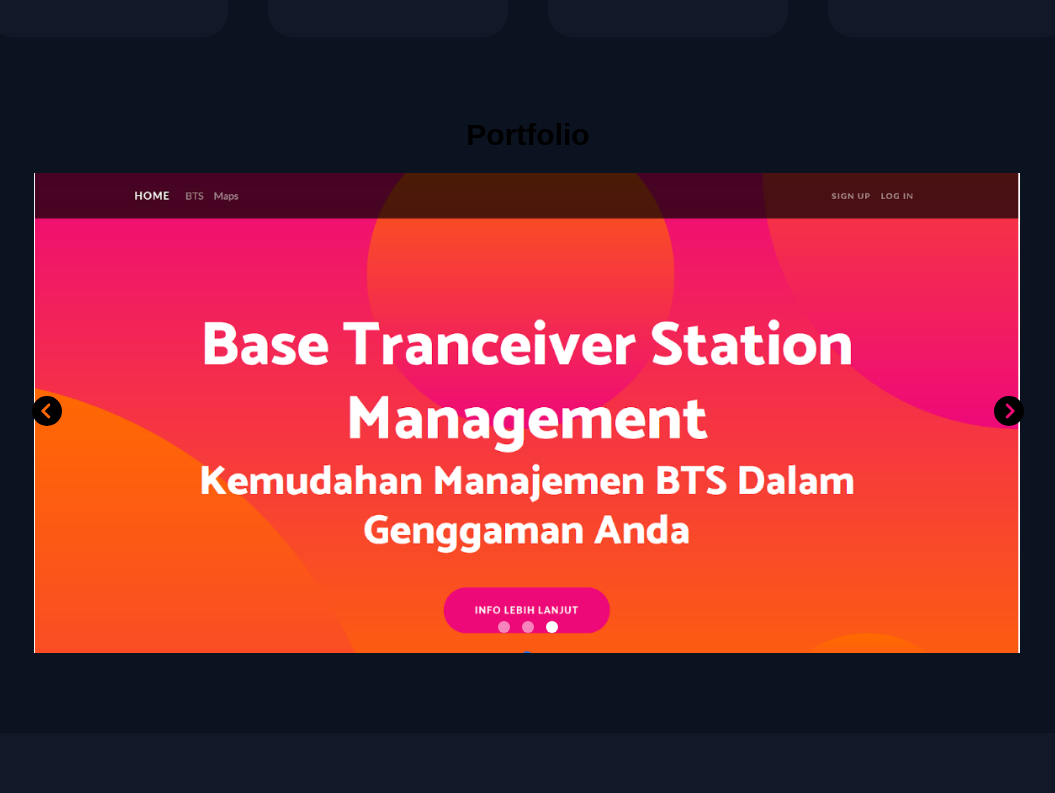
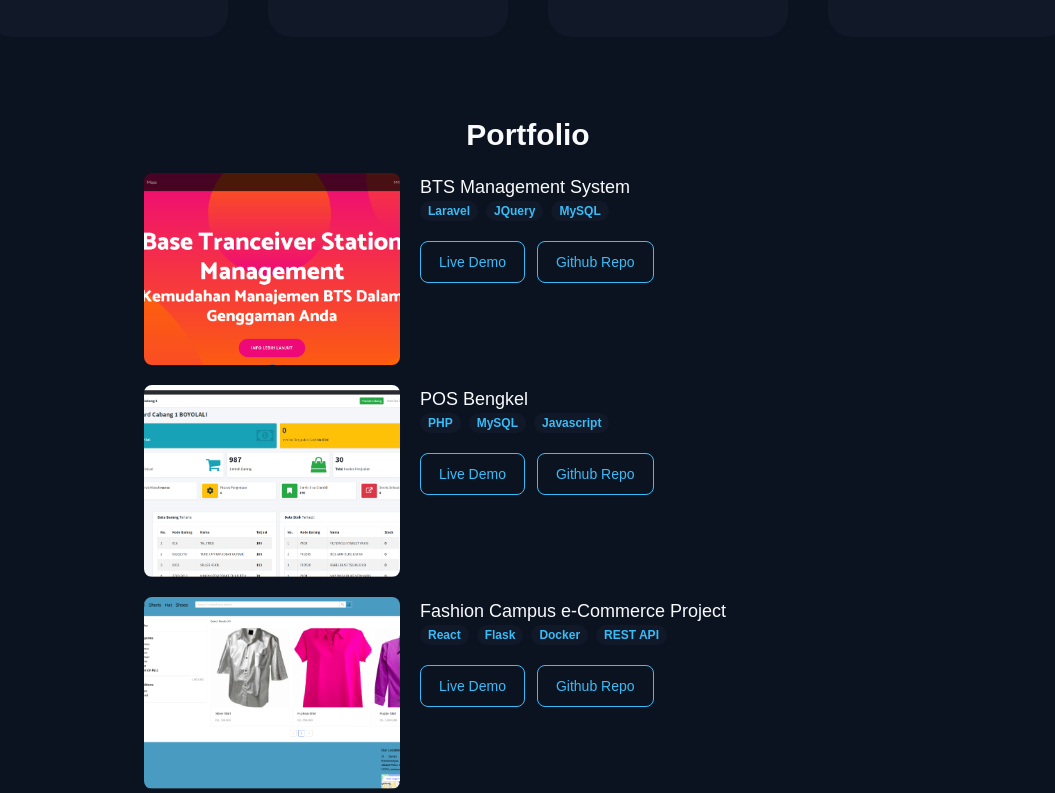
Before and after one commit to rzkidd/portfolio-web, a Next.js app: page / in a window 1280 px wide. Shown: the part 2007-2800 px from the top of the page, without its empty margins (112-1167 px from the left). Built offline with nearby package versions, Linux system fonts and the light colour scheme; what taos would draw is missing.

Commit message:
change style in portfolio section

```diff
--- a/src/app/portfolio.js
+++ b/src/app/portfolio.js
@@ -1,25 +1,26 @@
 "use client";
-import { FontAwesomeIcon } from "@fortawesome/react-fontawesome";
-import { Carousel } from "flowbite-react";
-import {
-  faCircleChevronLeft,
-  faCircleChevronRight,
-} from "@fortawesome/free-solid-svg-icons";
+import { Badge, Button } from "flowbite-react";
 import Image from "next/image";
 
 export default function Portfolio() {
   const portfolios = [
     {
+      name: "BTS Management System",
       title: "bts",
       link: "/bts.png",
+      skills: ["Laravel", "JQuery", "MySQL"],
     },
     {
+      name: "POS Bengkel",
       title: "pos-bengkel",
       link: "/pos-bengkel.png",
+      skills: ["PHP", "MySQL", "Javascript"],
     },
     {
+      name: "Fashion Campus e-Commerce Project",
       title: "fashion-campus",
       link: "/fashion-campus.png",
+      skills: ["React", "Flask", "Docker", "REST API"],
     },
   ];
 
@@ -29,35 +30,53 @@ export default function Portfolio() {
         className="w-full flex flex-col items-center delay-[150ms] duration-[300ms] taos:[transform:translate3d(0,200px,0)_scale(0.6)] taos:opacity-0 [animation-iteration-count:infinite]"
         data-taos-offset="0"
       >
-        <h2 className="text-3xl font-semibold text-color-green">Portfolio</h2>
-        <div className=" h-96 md:h-[30rem] w-4/5 mt-5">
-          <Carousel
-            leftControl={
-              <FontAwesomeIcon
-                icon={faCircleChevronLeft}
-                className="text-3xl text-color-med-green"
-              />
-            }
-            rightControl={
-              <FontAwesomeIcon
-                icon={faCircleChevronRight}
-                className="text-3xl text-color-med-green"
-              />
-            }
+        <h2 className="text-3xl font-semibold text-textMain">Portfolio</h2>
+        <div className="w-4/5 mt-5 lg:w-3/5">
+          {portfolios.map((portfolio) => (
+            <div
+              className="flex flex-col w-full mb-5 h-[24rem] md:h-48 md:flex-row "
+              key={portfolio.title}
             >
-            {portfolios.map((portfolio) => (
-              <div className="flex justify-center h-full" key={portfolio.title}>
-                <a href={"/portfolio?title=" + portfolio.title} className="">
+              <div className="relative w-full h-full mb-5 md:me-5 md:w-1/2 lg:w-1/3 md:mb-0">
                 <Image
                   src={portfolio.link}
                   alt={portfolio.title}
-                    className="object-contain h-full"
+                  className="object-cover h-full rounded-lg md:me-5"
                   fill={true}
+                  // width = {100}
+                  // height={100}
                 />
+              </div>
+              <div className="flex flex-col text-textMain">
+                <h3 className="text-lg ">
+                  <a
+                    href=""
+                    className="hover:underline hover:decoration-secondary"
+                  >
+                    {portfolio.name}
                   </a>
+                </h3>
+                <div className="flex">
+                  {portfolio.skills.map((skill) => (
+                    <Badge
+                      className="rounded-full bg-card text-secondary me-2"
+                      key={portfolio + "_" + skill}
+                    >
+                      {skill}
+                    </Badge>
+                  ))}
+                </div>
+                <div className="flex mt-5 space-x-3">
+                  <Button className="bg-transparent border-secondary text-secondary hover:!bg-transparent hover:text-textMain hover:scale-105 transition-all">
+                    Live Demo
+                  </Button>
+                  <Button className="bg-transparent border-secondary text-secondary hover:!bg-transparent hover:text-textMain hover:scale-105 transition-all">
+                    Github Repo
+                  </Button>
+                </div>
+              </div>
             </div>
           ))}
-          </Carousel>
         </div>
       </div>
     </section>
```
Lines whose indentation alone changed are shown as unchanged.
